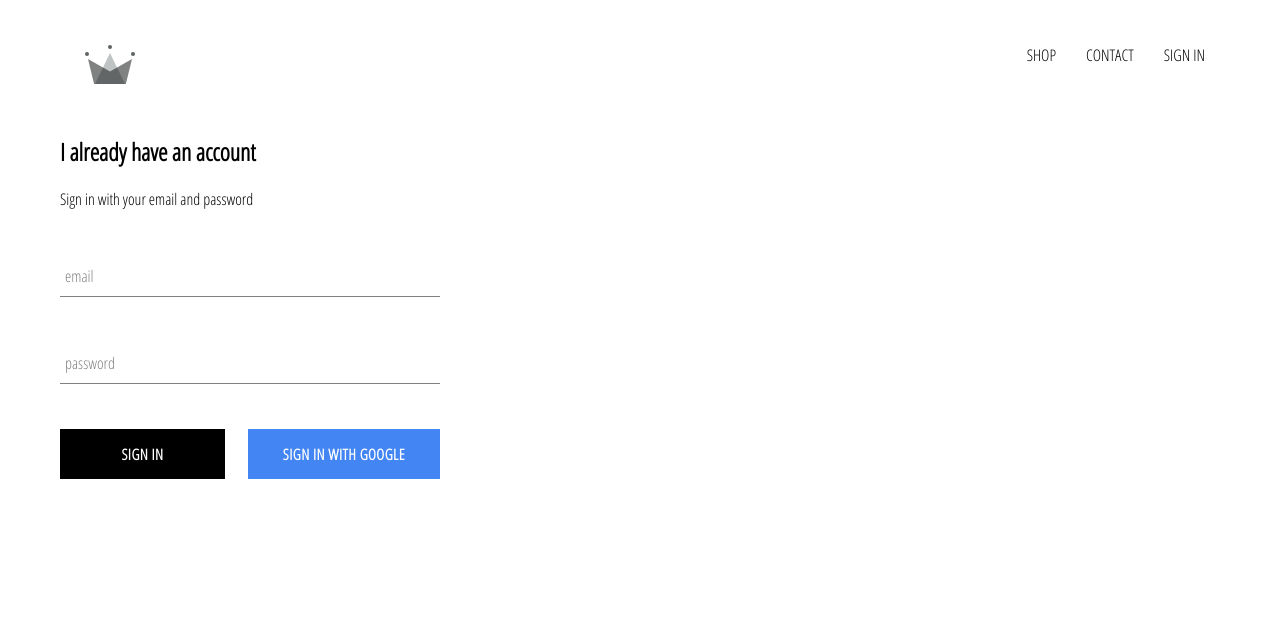
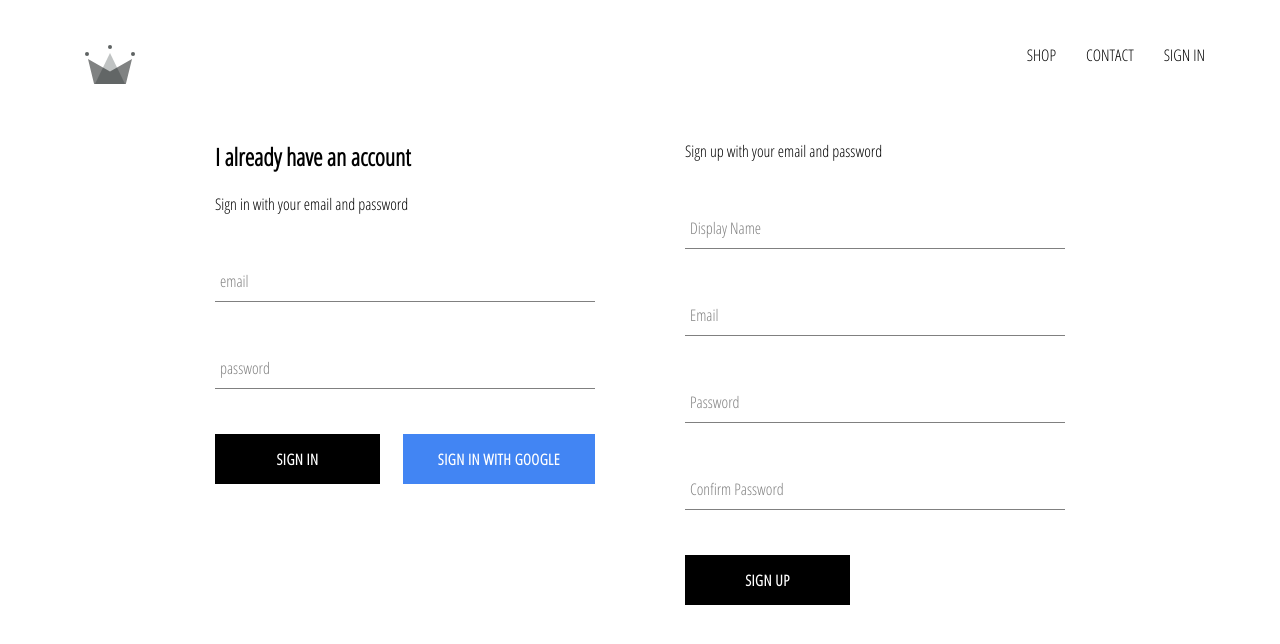
Before and after one commit to AleksandarGeorgievGeorgiev/e-commerce-app, a React (Create React App) app: page /signIn in a window 1280 px wide. Shown: the top 644 px of the page. Built offline with nearby package versions, Linux system fonts and the light colour scheme; no server answers.

Commit message:
implemented firebase utils, included ability to store users in firebase

```diff
--- a/src/App.js
+++ b/src/App.js
@@ -5,11 +5,11 @@
 import SignInAndSignUpPage from './pages/sign-in-sign-up/sign-in-sign-up.component'
 import HomePage from './pages/homepage/homepage.component'
 import ShopPage from './pages/shop/shop.component.jsx'
-import { auth } from './firebase/firebase.utils'
+import { auth, createUserProfileDocument } from './firebase/firebase.utils'
 import React from 'react';
 
 class App extends React.Component {
-  constructor(){
+  constructor() {
     super();
 
     this.state = {
@@ -20,21 +20,33 @@
   unsubscribeFromAuth = null;
 
   componentDidMount() {
-    auth.onAuthStateChanged(user => {
-      this.setState({currentUser: user})
+    auth.onAuthStateChanged(async userAuth => {
+      if (userAuth) {
+        const userRef = await createUserProfileDocument(userAuth);
 
-      console.log(user)
+        userRef.onSnapshot(snapShot => {
+          this.setState({
+            currentUser: {
+              id: snapShot.id,
+              ...snapShot.data()
+            }
+          })
+          console.log(this.state);
+        });
+
+      }
+      this.setState({ currentUser: userAuth })
     })
   }
 
-  componentWillUnmount(){
+  componentWillUnmount() {
     this.unsubscribeFromAuth();
   }
 
   render() {
     return (
       <div >
-        <Header currentUser={this.state.currentUser}/>
+        <Header currentUser={this.state.currentUser} />
         <Switch>
           <Route exact path="/" component={HomePage} />
           <Route path="/shop" component={ShopPage} />
--- /dev/null
+++ b/src/components/sign-up/sign-up.component.jsx
@@ -0,0 +1,103 @@
+import React from "react";
+
+import FormInput from "../form-input/form-input.component";
+import CustomButton from "../custom-button/custom-button.component";
+
+import { auth, createUserProfileDocument } from "../../firebase/firebase.utils";
+
+import "./sign-up.styles.scss";
+
+class SignUp extends React.Component {
+  constructor() {
+    super();
+
+    this.state = {
+      displayName: "",
+      email: "",
+      password: "",
+      confirmPassword: "",
+    };
+  }
+
+  handleSubmit = async (event) => {
+    event.preventDefault();
+
+    const { displayName, email, password, confirmPassword } = this.state;
+
+    if (password !== confirmPassword) {
+      alert("passwords don't match");
+      return;
+    }
+
+    try {
+      const { user } = await auth.createUserWithEmailAndPassword(
+        email,
+        password
+      );
+
+      await createUserProfileDocument(user, { displayName });
+
+      this.state = {
+        displayName: "",
+        email: "",
+        password: "",
+        confirmPassword: "",
+      };
+    } catch (error) {
+      console.error(error);
+    }
+  };
+
+  handleChange = event => {
+      const {name, value} = event.target;
+
+      this.setState({[name]: value});
+  }
+
+  render() {
+    const { displayName, email, password, confirmPassword } = this.state;
+    return (
+      <div className="sign-up">
+        <h2 className="title"></h2>
+        <span>Sign up with your email and password</span>
+        <form className="sign-up-form" onSubmit={this.handleSubmit}>
+          <FormInput
+            type="text"
+            name="displayName"
+            value={displayName}
+            onChange={this.handleChange}
+            label="Display Name"
+            require
+          />
+          <FormInput
+            type="email"
+            name="email"
+            value={email}
+            onChange={this.handleChange}
+            label="Email"
+            require
+          />
+          <FormInput
+            type="password"
+            name="password"
+            value={password}
+            onChange={this.handleChange}
+            label="Password"
+            require
+          />
+          <FormInput
+            type="password"
+            name="confirmPassword"
+            value={confirmPassword}
+            onChange={this.handleChange}
+            label="Confirm Password"
+            require
+          />
+          <CustomButton type="submit">SIGN UP</CustomButton>
+        </form>
+      </div>
+    );
+  }
+}
+
+export default SignUp;
--- /dev/null
+++ b/src/components/sign-up/sign-up.styles.scss
@@ -0,0 +1,9 @@
+.sign-up{
+    display: flex;
+    flex-direction: column;
+    width: 380px;
+
+    .title {
+        margin: 10px 0;
+    }
+}
--- a/src/firebase/firebase.utils.js
+++ b/src/firebase/firebase.utils.js
@@ -12,13 +12,40 @@
     measurementId: "G-PV0W2TVDKY"
 };
 
+export const createUserProfileDocument = async (userAuth, additionalData) => {
+    if (!userAuth) return;
+
+    const userRef = firestore.doc(`users/${userAuth.uid}`);
+
+    const snapShot = await userRef.get();
+    console.log(userRef)
+
+    if (!snapShot.exists) {
+        const { displayName, email } = userAuth;
+        const createdAt = new Date();
+
+        try {
+            await userRef.set({
+                displayName,
+                email,
+                createdAt,
+                ...additionalData
+            })
+        } catch (error) {
+            console.log('error creating user', error.message);
+        }
+    }
+
+    return userRef;
+}
+
 firebase.initializeApp(config);
 
 export const auth = firebase.auth();
 export const firestore = firebase.firestore();
 
 const provider = new firebase.auth.GoogleAuthProvider();
-provider.setCustomParameters({prompt: 'select_account'});
+provider.setCustomParameters({ prompt: 'select_account' });
 export const signInWithGoogle = () => auth.signInWithPopup(provider);
 
 export default firebase;
--- a/src/pages/sign-in-sign-up/sign-in-sign-up.component.jsx
+++ b/src/pages/sign-in-sign-up/sign-in-sign-up.component.jsx
@@ -1,11 +1,13 @@
 import React from "react";
 import SignIn from "../../components/sign-in/sign-in.component";
+import SignUp from "../../components/sign-up/sign-up.component";
 
 import "./sign-in-sign-up.styles.scss";
 
 const SignInAndSignUpPage = () => (
   <div className="sign-in-and-sign-up">
     <SignIn />
+    <SignUp />
   </div>
 );
 
--- a/src/pages/sign-in-sign-up/sign-in-sign-up.styles.scss
+++ b/src/pages/sign-in-sign-up/sign-in-sign-up.styles.scss
@@ -0,0 +1,6 @@
+.sign-in-and-sign-up{
+    width: 850px;
+    display: flex;
+    justify-content: space-between;
+    margin: 30px auto;
+}
```
